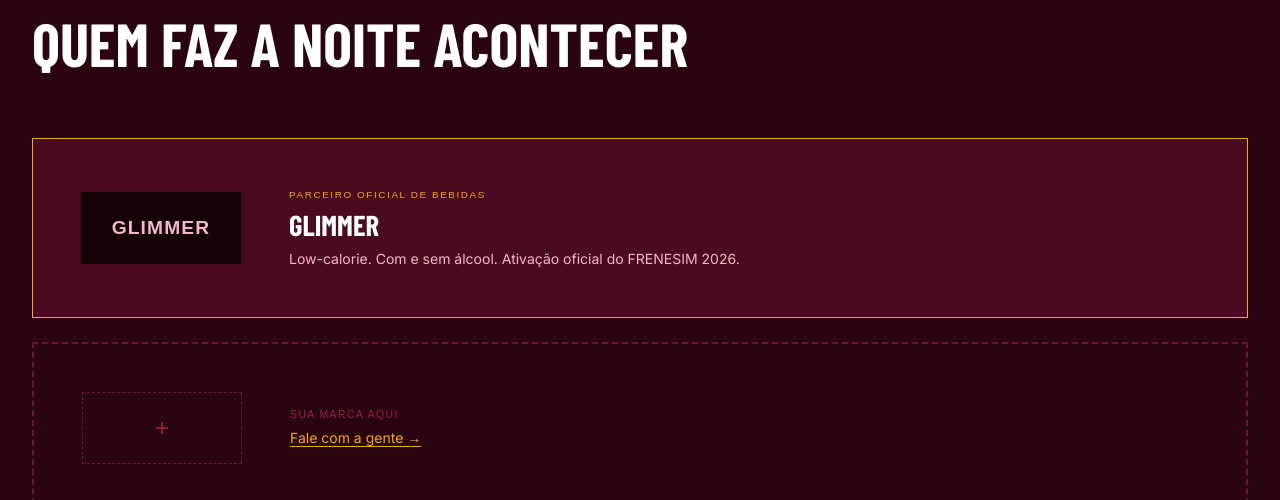
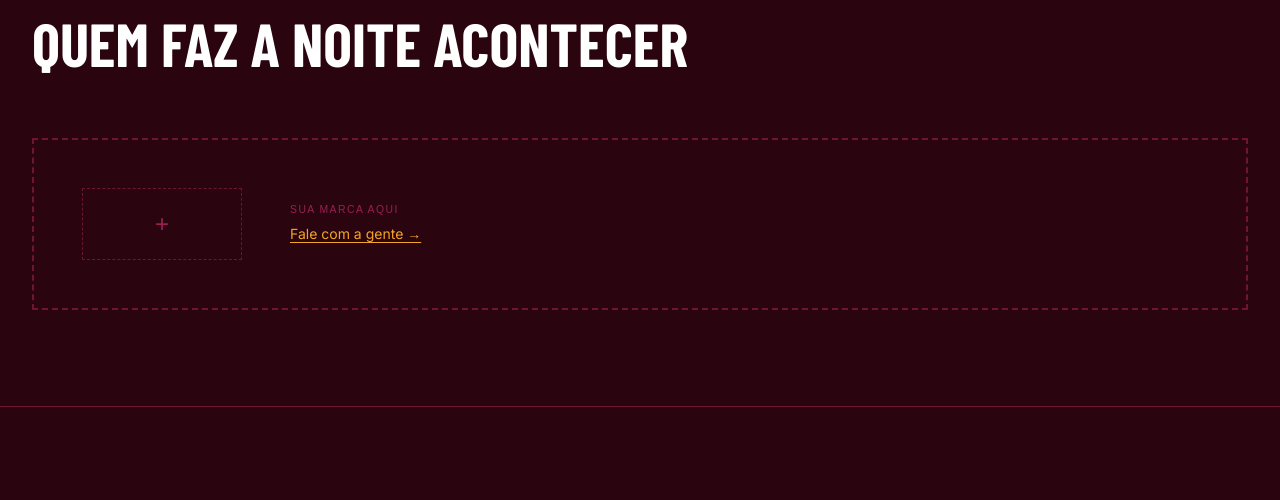
Before and after one commit to frenesimm/frenesim, a plain HTML site: page index.html in a window 1280 px wide. Shown: the part 5421-5921 px from the top of the page. Drawn offline with Linux system fonts and the light colour scheme; a web font is replaced by a local one.

Commit message:
remover patrocinadores

```diff
--- a/index.html
+++ b/index.html
@@ -838,19 +838,6 @@
 
         <div class="patrocinadores-grid">
 
-          <!-- Glimmer — destaque -->
-          <div class="patrocinador-card destaque reveal">
-            <div class="patrocinador-logo">
-              <span class="patrocinador-logo-text">GLIMMER</span>
-            </div>
-            <div class="patrocinador-info">
-              <span class="patrocinador-cat">Parceiro Oficial de Bebidas</span>
-              <p class="patrocinador-nome">Glimmer</p>
-              <p class="patrocinador-desc">
-                Low-calorie. Com e sem álcool. Ativação oficial do FRENESIM 2026.
-              </p>
-            </div>
-          </div>
 
           <!-- Slot vazio -->
           <div class="patrocinador-card patrocinador-slot reveal reveal-d1" aria-label="Espaço para novo patrocinador">
```
Also changed, not shown: assets/js/data.js (+1 -10 lines).
